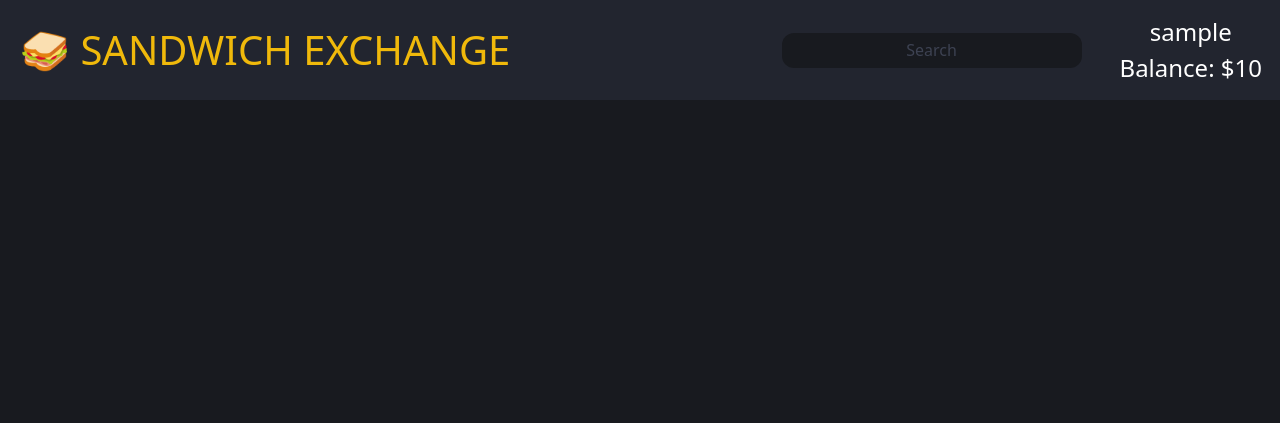
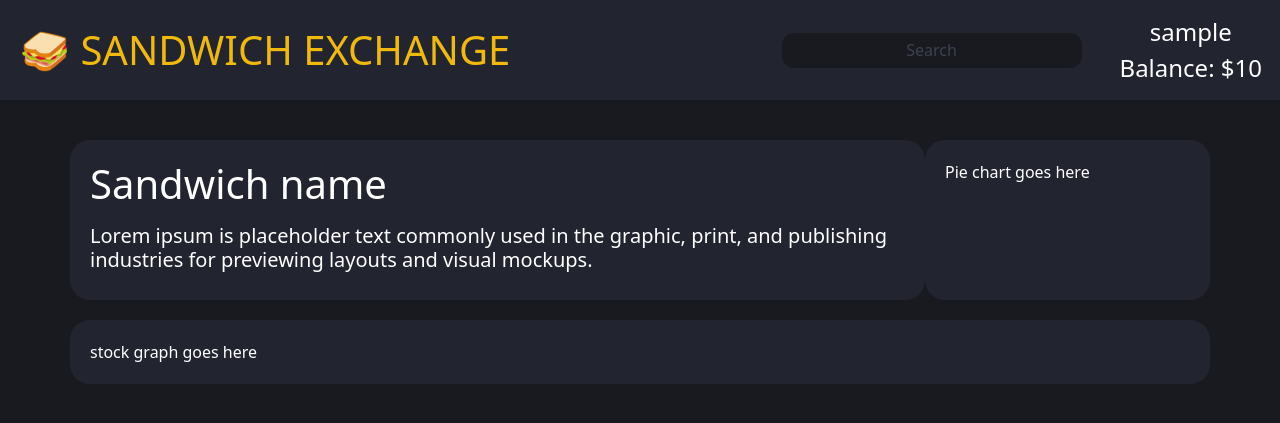
Before and after one commit to reezuleanu/sandwich-exchange, a Flask app: template app/blueprints/sandwich_dashboard/templates/sandwich-dashboard.html in a window 1280 px wide. Shown: the top 423 px of the page. Run offline with Flask 3, Linux system fonts and the light colour scheme; the template is opened without the code that fills it: most values are stand-ins (such as "Sample title", 1, 10 or a date in 2020).

Commit message:
added basic sandwich dashboard in flask

```diff
--- a/app/blueprints/sandwich_dashboard/sandwich.py
+++ b/app/blueprints/sandwich_dashboard/sandwich.py
@@ -10,5 +10,6 @@ sandwich_dashboard_bp = Blueprint(
 
 @sandwich_dashboard_bp.route("/sandwich/")
 def sandwich() -> html:
-    # return render_template("sandwich-dashboard.html")
-    abort(501)
+    """Dashboard showing sandwich name, description, pie chart of volume, and stock price history"""
+
+    return render_template("sandwich-dashboard.html")
--- a/app/blueprints/sandwich_dashboard/templates/sandwich-dashboard.html
+++ b/app/blueprints/sandwich_dashboard/templates/sandwich-dashboard.html
@@ -30,6 +30,22 @@
 
         </div>
     </header>
+
+    <div class="container" style ="margin-top: 40px; color: white;">
+        <div class="row">
+            <div class="col-9" style="background-color: #22252f;border-radius: 20px; padding: 20px;">
+            <h1>Sandwich name</h1>
+            <p></p>
+            <h5>Lorem ipsum is placeholder text commonly used in the graphic, print, and publishing industries for previewing layouts and visual mockups.</h5>
+        </div>
+            <div class="col-3" style="background-color: #22252f;border-radius: 20px; padding: 20px;">
+                Pie chart goes here
+            </div>
+        </div>
+        <div class="row" style="background-color: #22252f;border-radius: 20px;padding: 20px; margin-top: 20px;">
+            stock graph goes here
+        </div>
+    </div>
     <script src="https://cdn.jsdelivr.net/npm/bootstrap@5.3.3/dist/js/bootstrap.bundle.min.js" integrity="sha384-YvpcrYf0tY3lHB60NNkmXc5s9fDVZLESaAA55NDzOxhy9GkcIdslK1eN7N6jIeHz" crossorigin="anonymous"></script>
 </body>
 </html>
```
